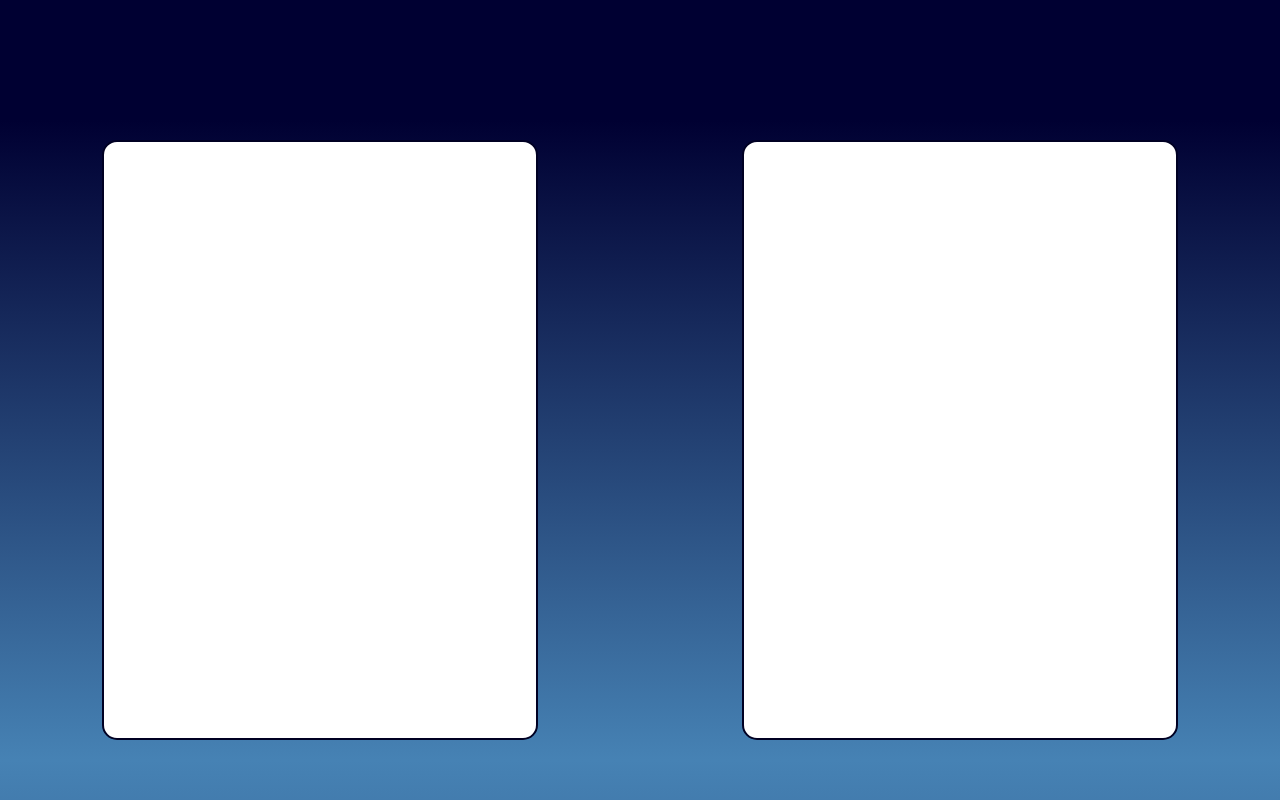
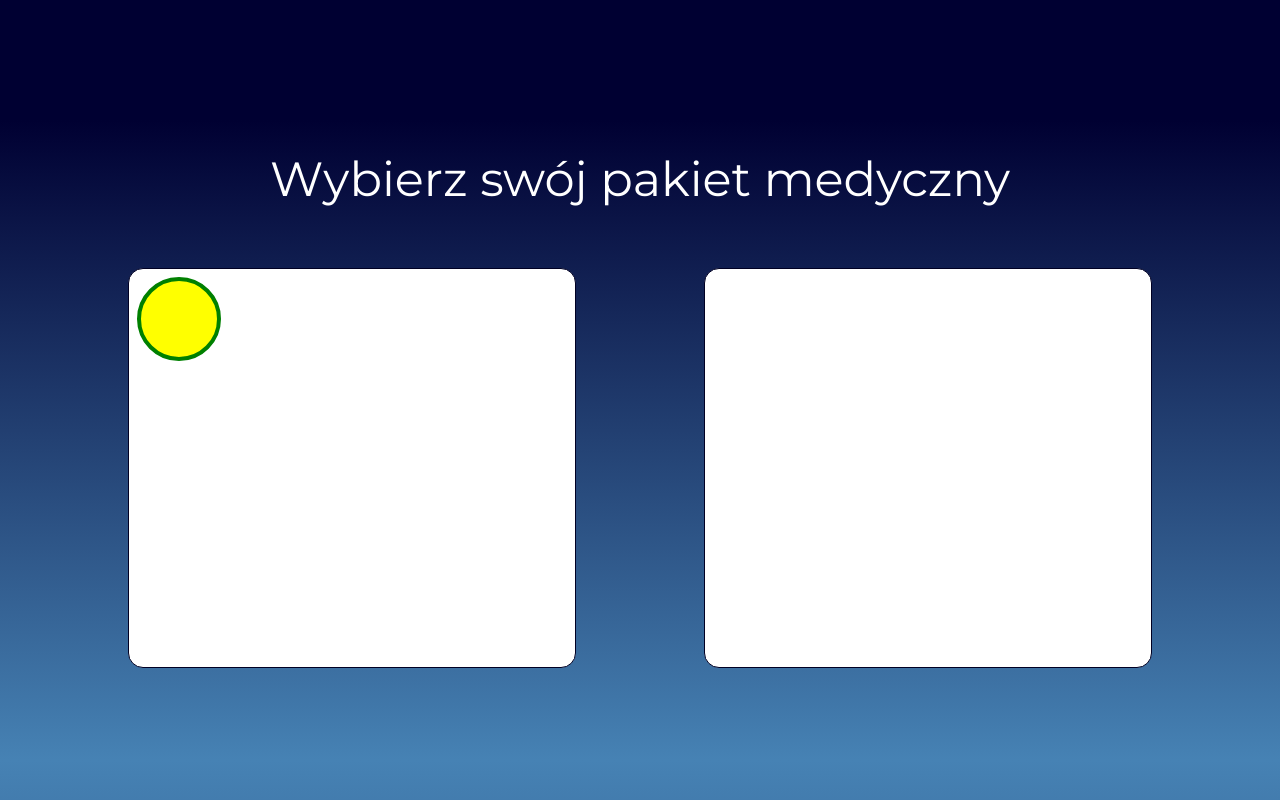
Before and after one commit to ukasz1/Healthmedic, a plain HTML site: page index.html in a window 1280 px wide. Shown: the part 760-1560 px from the top of the page. Drawn offline with Linux system fonts and the light colour scheme.

Commit message:
section "Pakiety medyczne" update

```diff
--- a/index.html
+++ b/index.html
@@ -84,10 +84,24 @@
 		</div>
 	</section>
 
-	<section class="flex-container" id="section-two">
-		<div class="flex-container-list"></div>
-		<div class="flex-container-list"></div>
+	<section id="section-two">
+		<div style="padding-top:30px; padding-bottom: 60px; text-align: center;">
+			<span class="section-two-title">Wybierz swój pakiet medyczny</span>
+		</div>
 
+		<div class="flex-container">
+			<div class="flex-container-list" id="flex-container-list-1">
+			<!-- -ms-transform: rotate(20deg); /* IE 9 */
+				transform: rotate(20deg);-->
+
+
+				<svg width="100" height="100">
+				   <circle cx="50" cy="50" r="40" stroke="green" stroke-width="4" fill="yellow" />
+				   Sorry, your browser does not support inline SVG.
+				</svg>
+			</div>
+			<div class="flex-container-list" id="flex-container-list-2"></div>
+		</div>
 
 <!--
 	<div style="background-color: rgb(0,0,35); flex: 50%; margin: 10px;">sdfsdfsdfsdfdfs sdfsdfsdfs</div>
--- a/style.css
+++ b/style.css
@@ -1,5 +1,5 @@
 *{
-	background-color:rgb(0,0,50);
+	/*background-color:rgb(0,0,50);*/
     margin: 0;
 	padding: 0;
     box-sizing: border-box;
@@ -42,16 +42,9 @@ section{
 	margin-top: 10px;
 }
 
-.flex-container{
-	display: flex;
-	flex-direction: row;
-
-
-}
-
 #section-two{
-	background-image: linear-gradient(rgb(0,0,50), #4682B4);
-	background-color: rgb(0,0,35);
+	background-image: linear-gradient(rgb(0,0,50), #4682B4) !important;
+	/*background-color: rgb(0,0,35);*/
 	height: 80vh;
 }
 
@@ -93,12 +86,32 @@ nav{
 	/*text-decoration: none;*/
 	}
 
+.section-two-title{
+	font-size: 3em;
+}
+
+.flex-container{
+	display: flex;
+	flex-direction: row;
+}
+
 .flex-container-list{
 	flex: 50%;
 	background-color: white;
-	margin: 8%;
-	margin-top: 20px;
-	margin-bottom: 20px;
+	/*margin: 8%;
+	margin-top: 30px;
+	margin-bottom: 30px;*/
+	margin-left: 10%;	/*130 px;*/
+	margin-right: 10%;	/*130 px;*/
 	border-radius: 15px;
-	border: 2px solid rgb(0,0,35);
+	height: 400px;
+	border: 1px solid rgb(0,0,35);
 }
+
+#flex-container-list-1{
+	margin-right: 5%;
+}
+
+#flex-container-list-2{
+	margin-left: 5%;
+}
```
